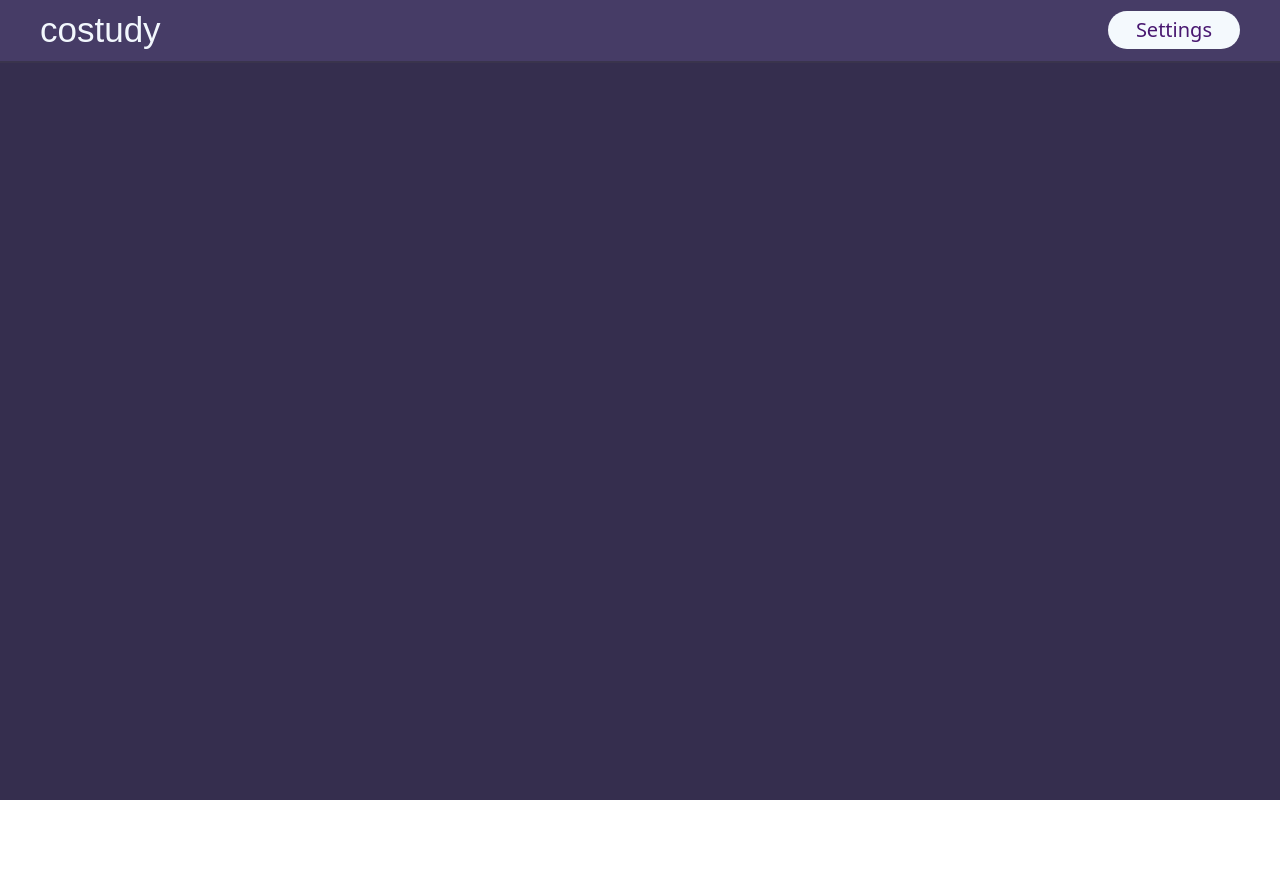
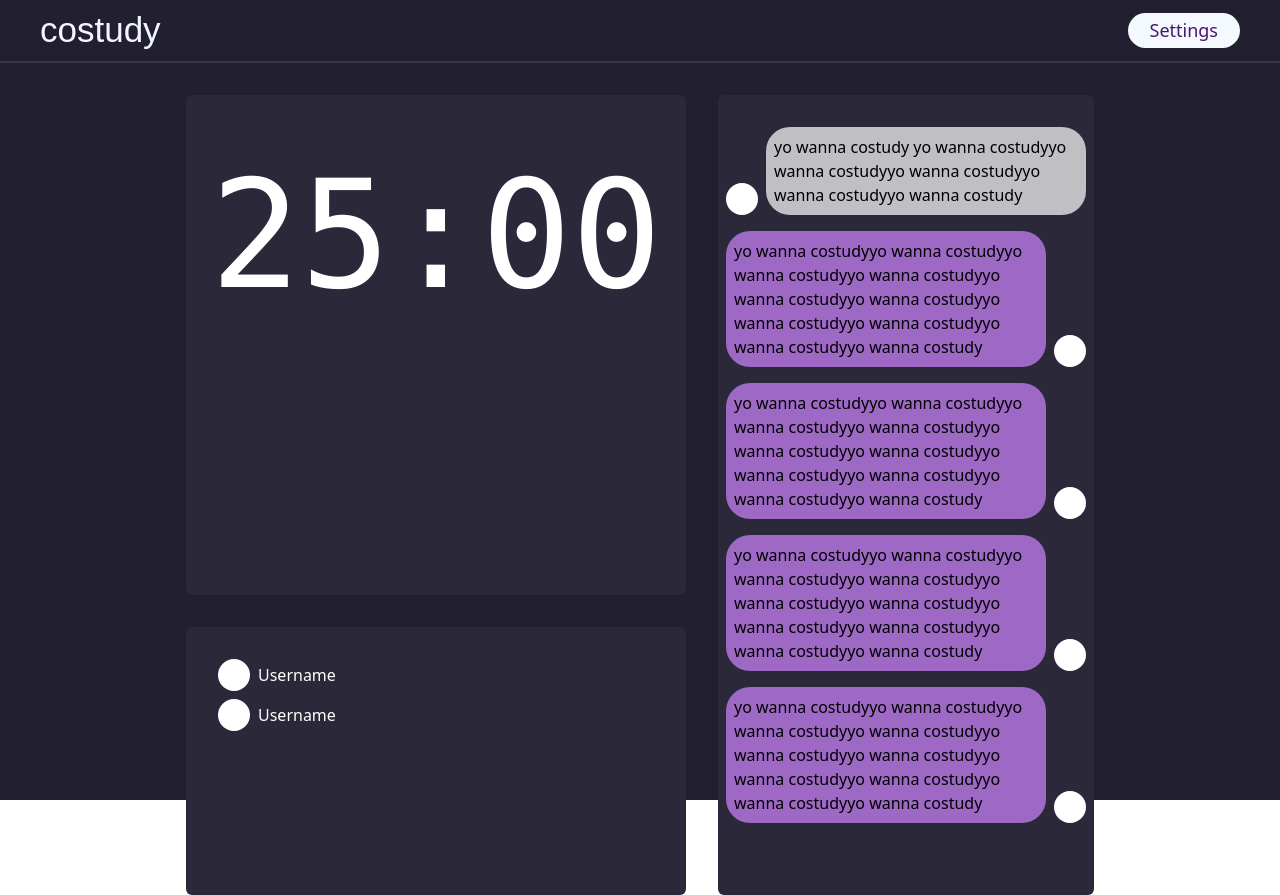
Before and after one commit to isnotbill/CoStudy, a Next.js app in the folder frontend/: page /room in a window 1280 px wide. Before the commit the page ends 800 px from the top, so only its background shows below. Built offline with nearby package versions, Linux system fonts and the light colour scheme; a web font is replaced by a local one.

Commit message:
Color palette change for Home and Settings page

```diff
--- a/frontend/src/app/home/page.tsx
+++ b/frontend/src/app/home/page.tsx
@@ -45,7 +45,7 @@ export default function HomePage(){
 
     return (
         <>
-        <main className='bg-[rgb(53,46,78)] w-screen h-screen flex flex-col items-center'>
+        <main className='bg-[rgb(33,31,48)] w-screen h-screen flex flex-col items-center'>
             <MainHeader/>
             <div className='flex flex-col gap-4 w-full h-full justify-center items-center p-4'>
                 <div className='relative flex items-center justify-start gap-4 rounded-3xl w-[1000px] h-[200px]'>
@@ -61,10 +61,10 @@ export default function HomePage(){
                     <h1 className="text-white text-3xl">{profile?.username}</h1>
                 </div>
                 <div className='w-[1000] h-full flex gap-4'>
-                    <div className='bg-[rgb(70,60,102)] w-[500] h-full rounded-3xl'>
+                    <div className='bg-[#2e2b42] w-[500] h-full rounded-3xl'>
 
                     </div>
-                    <div className='bg-[rgb(70,60,102)] w-[500] h-full rounded-3xl'>
+                    <div className='bg-[#2e2b42] w-[500] h-full rounded-3xl'>
 
                     </div>
                 </div>
--- a/frontend/src/app/room/page.tsx
+++ b/frontend/src/app/room/page.tsx
@@ -5,20 +5,79 @@ import { useState } from "react";
 import MainHeader from "@/components/MainHeader";
 
 export default function Room() {
-    const [selectedOption, setSelectedOption] = useState("");
-
-    const options = [""]
 
     return (
         <>
-        <main className='bg-[rgb(53,46,78)] w-screen h-screen flex flex-col items-center'>
+        <main className='bg-[rgb(33,31,48)] w-screen h-screen flex flex-col items-center'>
             <MainHeader/>
-            <div className="w-full h-full flex justify-center items-center">
-                <div>
+            <div className="w-[100vw] w-min-[1000px] h-full flex justify-center items-start flex-wrap gap-8 my-8">
+                <div className="flex flex-col gap-8 w-[500px] w-min-[100vw] h-full">
+                    <div className=" bg-[rgb(43,40,58)] w-[500px] w-min-[100vw] h-[500px] rounded-md p-8 ">
+                        <div className="w-full h-[50%] rounded-md flex justify-center items-center">
+                            <h1 className="text-[rgb(255,255,255)] text-[150px] font-mono">25:00</h1>
+                        </div>
+                    </div>
+                    <div className=" bg-[rgb(43,40,58)] overflow-auto rounded-md p-8  flex items-start flex-col gap-2 h-[268px]">
+                        <div className="flex justify-start items-center gap-2">
+                            <div className="w-8 h-8 rounded-full bg-white">
 
+                            </div>
+                            <h1 className="text-white">Username</h1>
+                        </div>
+                        <div className="flex justify-start items-center gap-2">
+                            <div className="w-8 h-8 rounded-full bg-white">
+
+                            </div>
+                            <h1 className="text-white">Username</h1>
+                        </div>
+                    </div>
                 </div>
-                <div>
 
+                <div className=" bg-[rgb(43,40,58)] w-[500] w-min-[100vw] h-[800px] overflow-auto rounded-md  px-2 py-8 flex flex-col gap-4">
+                    <div className="flex justify-start items-end gap-2">
+                        <div className="w-8 h-8 rounded-full bg-white">
+
+                        </div>
+                        <div className="bg-[rgba(255,255,255,0.7)] rounded-3xl p-2 inline-block break-words max-w-xs">
+                            yo wanna costudy yo wanna costudyyo wanna costudyyo wanna costudyyo wanna costudyyo wanna costudy
+                        </div>
+                    </div>
+
+                    <div className="flex justify-end items-end gap-2">
+                        <div className="bg-[rgba(206,133,255,0.7)] rounded-3xl p-2 flex justify-end inline-block max-w-xs">
+                            yo wanna costudyyo wanna costudyyo wanna costudyyo wanna costudyyo wanna costudyyo wanna costudyyo wanna costudyyo wanna costudyyo wanna costudyyo wanna costudy
+                        </div>
+                        <div className="w-8 h-8 rounded-full bg-white">
+
+                        </div>
+                    </div>
+
+                    <div className="flex justify-end items-end gap-2">
+                        <div className="bg-[rgba(206,133,255,0.7)] rounded-3xl p-2 flex justify-end inline-block max-w-xs">
+                            yo wanna costudyyo wanna costudyyo wanna costudyyo wanna costudyyo wanna costudyyo wanna costudyyo wanna costudyyo wanna costudyyo wanna costudyyo wanna costudy
+                        </div>
+                        <div className="w-8 h-8 rounded-full bg-white">
+
+                        </div>
+                    </div>
+
+                    <div className="flex justify-end items-end gap-2">
+                        <div className="bg-[rgba(206,133,255,0.7)] rounded-3xl p-2 flex justify-end inline-block max-w-xs">
+                            yo wanna costudyyo wanna costudyyo wanna costudyyo wanna costudyyo wanna costudyyo wanna costudyyo wanna costudyyo wanna costudyyo wanna costudyyo wanna costudy
+                        </div>
+                        <div className="w-8 h-8 rounded-full bg-white">
+
+                        </div>
+                    </div>
+
+                    <div className="flex justify-end items-end gap-2">
+                        <div className="bg-[rgba(206,133,255,0.7)] rounded-3xl p-2 flex justify-end inline-block max-w-xs">
+                            yo wanna costudyyo wanna costudyyo wanna costudyyo wanna costudyyo wanna costudyyo wanna costudyyo wanna costudyyo wanna costudyyo wanna costudyyo wanna costudy
+                        </div>
+                        <div className="w-8 h-8 rounded-full bg-white">
+
+                        </div>
+                    </div>
                 </div>
             </div>
 
--- a/frontend/src/app/settings/page.tsx
+++ b/frontend/src/app/settings/page.tsx
@@ -35,10 +35,10 @@ export default function AccountPage()
   return(
     <>
 
-      <div className="bg-[rgb(53,46,78)] h-screen flex flex-col items-center select-none">
+      <div className="bg-[rgb(33,31,48)] h-screen flex flex-col items-center select-none">
         <MainHeader />
         <div className="flex justify-center items-center h-full w-full">
-          <div className="flex flex-col items-center bg-[rgb(70,60,102)]
+          <div className="flex flex-col items-center bg-[rgb(14,8,29)]
           h-[550] w-[300] px-10 text-white">
 
             <label className="font-cedarville text-[45px] my-[60px]">Settings</label>
@@ -46,7 +46,7 @@ export default function AccountPage()
             <button className={`w-full  py-3 rounded-2xl font-semibold
             hover:text-[#d6d6d6] hover:underline
               ${activeTab === "profile"
-                ? "bg-[rgb(95,81,138)]"
+                ? "bg-[rgb(46,43,68)]"
                 : ""
               }`}
             onClick={() => setActiveTab("profile")}>
@@ -56,7 +56,7 @@ export default function AccountPage()
             <button className={`w-full  py-3 rounded-2xl font-semibold
             hover:text-[#d6d6d6] hover:underline
               ${activeTab === "account"
-                ? "bg-[rgb(95,81,138)]"
+                ? "bg-[rgb(46,43,68)]"
                 : ""
             }`}
             onClick={() => setActiveTab("account")}>
@@ -75,7 +75,7 @@ export default function AccountPage()
 
 
           </div>
-          <div className="flex flex-col justify-center items-center bg-gray-200 h-[550]
+          <div className="flex flex-col justify-center items-center bg-[rgb(208,202,216)] h-[550]
           w-[620] gap-12 px-10">
 
             {activeTab === "profile" && <PublicProfile />}
--- a/frontend/src/components/MainHeader.tsx
+++ b/frontend/src/components/MainHeader.tsx
@@ -3,13 +3,13 @@ import Link from 'next/link'
 const MainHeader = () => {
     return (
         <>
-        <header className="select-none flex justify-between items-center p-[4px] text-[rgb(242,247,253)] bg-[rgb(70,60,102)] border-b-2 border-[rgb(58,52,77)] w-full px-10">
+        <header className="select-none flex justify-between items-center p-[4px] text-[rgb(242,247,253)] bg-[rgb(33,31,48)] border-b-2 border-[rgb(58,52,77)] w-full px-10">
             <Link href="/home" className="font-cedarville font-thin text-[35px]">
                 costudy
             </Link>
             <Link href="/settings" passHref>
                 <button
-                    className="border-none bg-[rgb(244,249,253)] text-[rgb(72,23,112)] px-[28px] py-1 rounded-[20px] font-kumbh font-normal text-[20px] cursor-pointer transition-colors duration-200 hover:bg-[#d4d4d4]">
+                    className="border-none bg-[rgb(244,249,253)] text-[rgb(72,23,112)] px-[22px] py-1 rounded-[20px] font-kumbh font-normal text-[18px] cursor-pointer transition-colors duration-200 hover:bg-[#d4d4d4]">
                     Settings
                 </button>
             </Link>
--- a/frontend/src/components/PublicProfile.tsx
+++ b/frontend/src/components/PublicProfile.tsx
@@ -98,7 +98,7 @@ export default function PublicProfile() {
             type='button'
             disabled={uploading}
             onClick={() => fileInputRef.current?.click()}
-            className="block w-full px-4 py-2 bg-[rgb(106,91,155)] text-white rounded-lg hover:bg-[rgb(70,60,102)]"
+            className="block w-full px-4 py-2 bg-[rgb(84,78,143)] text-white rounded-lg hover:bg-[rgb(70,60,102)]"
           >
             {uploading ? 'Uploading...' : 'Upload Avatar'}
           </button>
```
Also changed, not shown: frontend/src/components/AccountSettings.tsx (+20 -2 lines).
